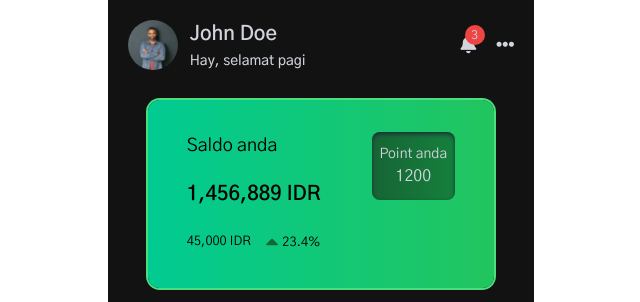
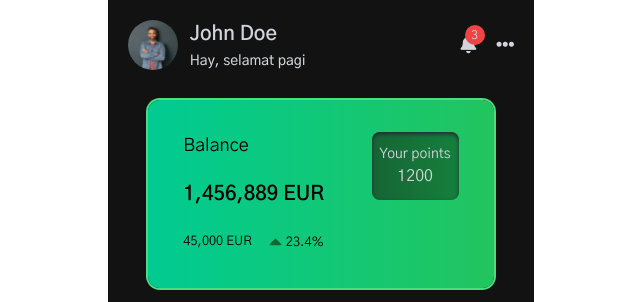
Before and after one commit to navjit00/testing, a Vue app in the folder frontend/: page /home in a window 1280 px wide. Shown: the top 302 px of the page, without its empty margins (319-959 px from the left). Built offline with nearby package versions, Linux system fonts and the light colour scheme.

Commit message:
english language

```diff
--- a/frontend/src/components/BalanceCard.vue
+++ b/frontend/src/components/BalanceCard.vue
@@ -8,10 +8,10 @@ h1 {
 <template>
 	<main class="w-full mx-auto bg-gradient-to-r from-success to-green-500 ring-2 ring-green-400 px-1 py-8 rounded-xl flex gap-4 items-start justify-evenly">
 		<section>
-			<p class="text-lg">Saldo anda</p>
-			<h1>{{ balances.current.toLocaleString() }} IDR</h1>
+			<p class="text-lg">Balance</p>
+			<h1>{{ balances.current.toLocaleString() }} EUR</h1>
 			<span class="w-full flex justify-between items-center">
-				<small>{{ balances.trend.value.toLocaleString() }} IDR</small>
+				<small>{{ balances.trend.value.toLocaleString() }} EUR</small>
 				<span class="flex items-end">
 					<i class="block fas fa-caret-up text-green-800 text-xl mr-1"></i>
 					<small class="mb-1 block">{{ balances.trend.percent }}{{ balances.trend.prefix }}</small>
@@ -20,7 +20,7 @@ h1 {
 		</section>
 		<section class="grid place-items-center rounded-lg bg-gradient-to-r from-green-800 to-green-700 shadow shadow-gray-800 shadow-inner text-gray-300 px-2 py-3">
 			<section class="flex flex-col text-center">
-				<span class="text-sm">Point anda</span>
+				<span class="text-sm">Your points</span>
 				<span>{{ balances.points }}</span>
 			</section>
 		</section>
```
